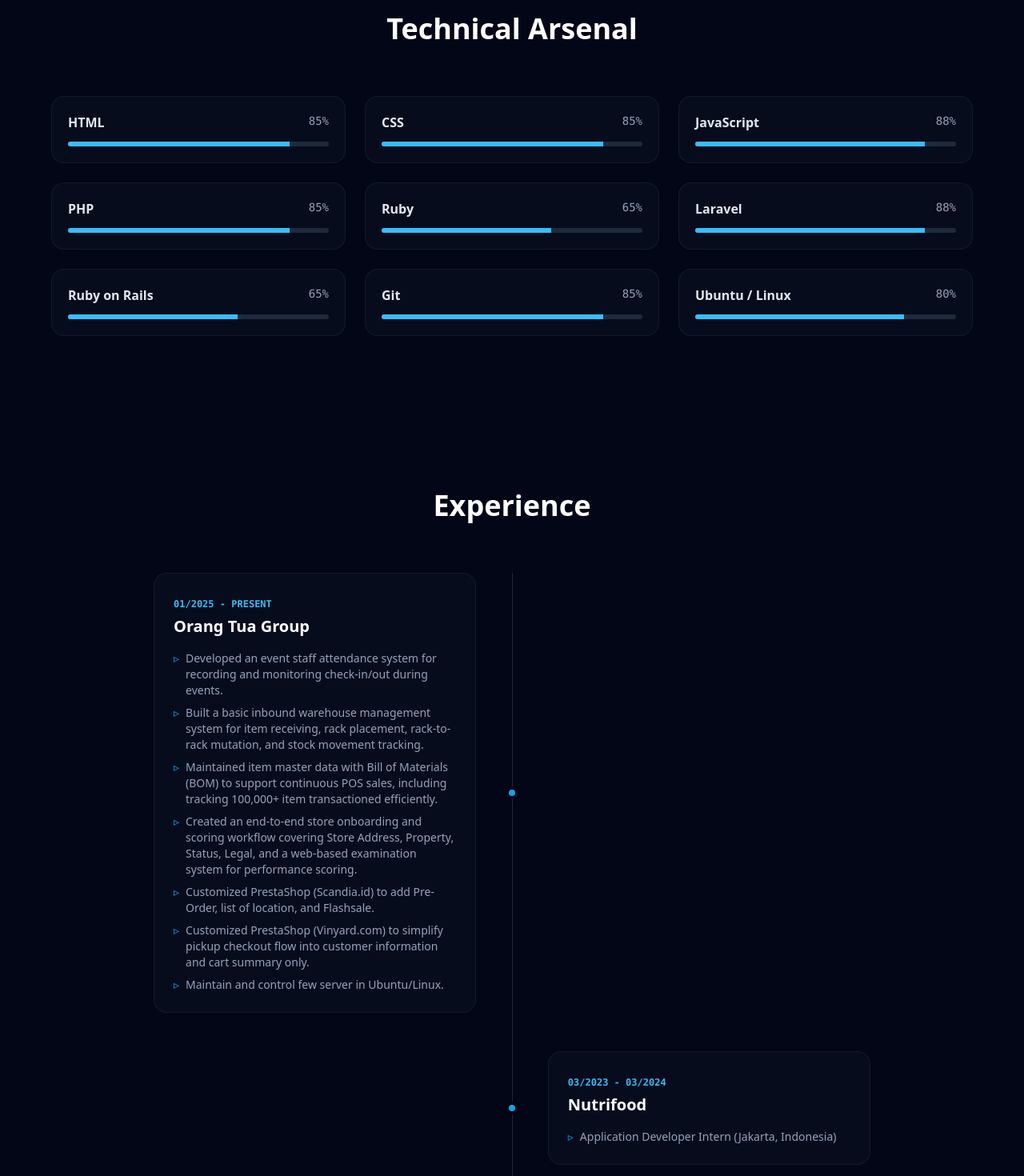
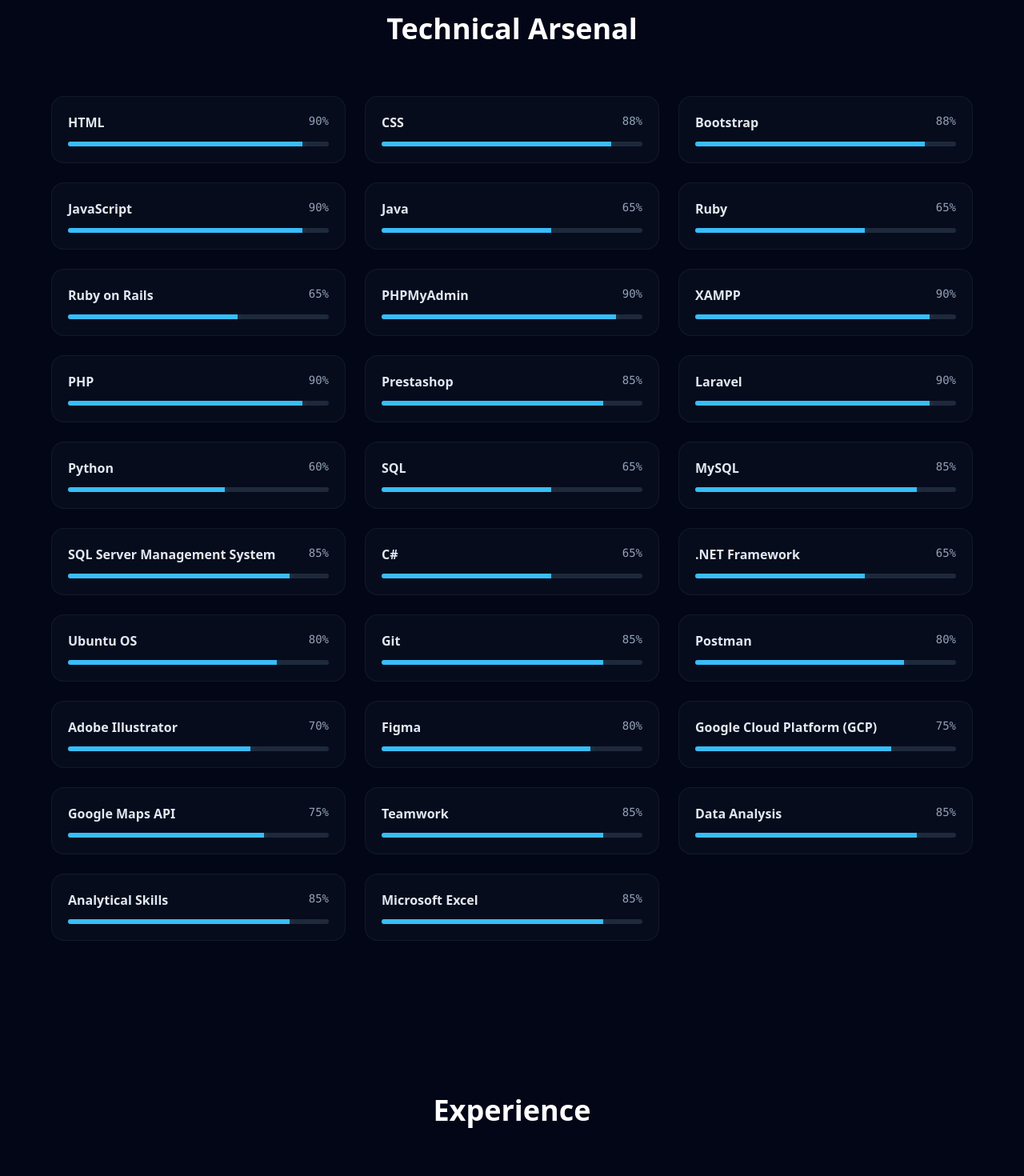
Before and after one commit to fabian832/portfolio-website, a React (Vite) app: page / in a window 1280 px wide. Shown: the part 880-2350 px from the top of the page at 80% size. Built offline with nearby package versions, Linux system fonts and the light colour scheme.

Commit message:
fix data

```diff
--- a/src/components/Hero.tsx
+++ b/src/components/Hero.tsx
@@ -21,7 +21,7 @@
           </motion.p>
 
           <motion.div variants={fadeUp} className="mt-10 flex gap-4">
-            <a href="#projects" className="px-8 py-3 bg-sky-600 text-white rounded-full font-semibold hover:bg-sky-500 transition-all shadow-lg shadow-sky-500/20">View My Work</a>
+            <a href="#experience" className="px-8 py-3 bg-sky-600 text-white rounded-full font-semibold hover:bg-sky-500 transition-all shadow-lg shadow-sky-500/20">My Experiences</a>
             <a href="#contact" className="px-8 py-3 border border-slate-300 dark:border-slate-700 text-slate-600 dark:text-slate-300 hover:bg-slate-100 dark:hover:bg-slate-800 rounded-full font-semibold transition-all">Let's Talk</a>
           </motion.div>
         </div>
--- a/src/data/data.ts
+++ b/src/data/data.ts
@@ -22,10 +22,28 @@
     ],
   },
   {
-    company: "Nutrifood",
-    year: "03/2023 - 03/2024",
-    tasks: ["Application Developer Intern (Jakarta, Indonesia)"],
+    company: "PT. Nutrifood Indonesia",
+    year: "2023 - 2024",
+    tasks: [
+      "Application Developer Intern (Tangerang Selatan, Banten)",
+      "Find and debug errors reported via tickets.",
+      "Translate business requirements into website features.",
+      "Work with Ubuntu environment and Git for collaboration.",
+      "Implement UI improvements to standardize design.",
+      "Integrate databases to ensure accurate data retrieval.",
+      "Enhance REST APIs with new features and bug fixes.",
+      "Migrate legacy environment into containerized setup and implement CI/CD.",
+    ],
   },
+  {
+    company: "HIMTI BINUS University",
+    year: "2021 - 2022",
+    tasks: [
+      "Committee of Bunga Rampai Division in TECHNO 2021",
+      "Head of Creative Department TECHFEST 2022",
+    ],
+  },
+
   {
     company: "Committee of Buram Division in TECHNO 2021 HIMTI BINUS University",
     year: "05/2021 - 09/2021",
@@ -96,13 +114,33 @@
 ];
 
 export const skills = [
-  { name: "HTML", level: 85 },
-  { name: "CSS", level: 85 },
-  { name: "JavaScript", level: 88 },
-  { name: "PHP", level: 85 },
+  { name: "HTML", level: 90 },
+  { name: "CSS", level: 88 },
+  { name: "Bootstrap", level: 88 },
+  { name: "JavaScript", level: 90 },
+  { name: "Java", level: 65 },
   { name: "Ruby", level: 65 },
-  { name: "Laravel", level: 88 },
   { name: "Ruby on Rails", level: 65 },
+  { name: "PHPMyAdmin", level: 90 },
+  { name: "XAMPP", level: 90 },
+  { name: "PHP", level: 90 },
+  { name: "Prestashop", level: 85 },
+  { name: "Laravel", level: 90 },
+  { name: "Python", level: 60 },
+  { name: "SQL", level: 65 },
+  { name: "MySQL", level: 85 },
+  { name: "SQL Server Management System", level: 85 },
+  { name: "C#", level: 65 },
+  { name: ".NET Framework", level: 65 },
+  { name: "Ubuntu OS", level: 80 },
   { name: "Git", level: 85 },
-  { name: "Ubuntu / Linux", level: 80 },
+  { name: "Postman", level: 80 },
+  { name: "Adobe Illustrator", level: 70 },
+  { name: "Figma", level: 80 },
+  { name: "Google Cloud Platform (GCP)", level: 75 },
+  { name: "Google Maps API", level: 75 },
+  { name: "Teamwork", level: 85 },
+  { name: "Data Analysis", level: 85 },
+  { name: "Analytical Skills", level: 85 },
+  { name: "Microsoft Excel", level: 85 },
 ];
```
